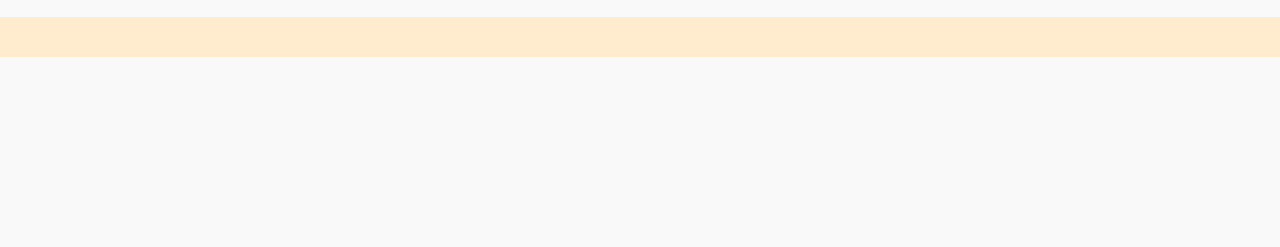
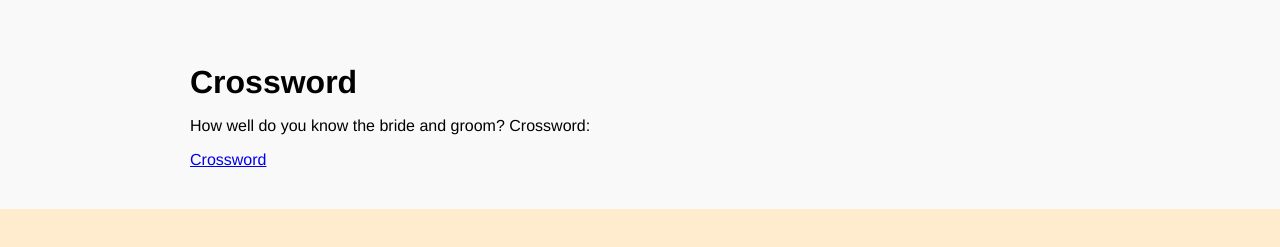
Before and after one commit to caroline-and-jack/caroline-and-jack.github.io, a plain HTML site: page index.html in a window 1280 px wide. Shown: the part 1135-1382 px from the top of the page. Before the commit the page ends 1192 px from the top, so only its background shows below. Drawn offline with Linux system fonts and the light colour scheme.

Commit message:
Update index.html

```diff
--- a/index.html
+++ b/index.html
@@ -33,6 +33,12 @@
         </div>
     </section>
 
+    <section class="The wedding crossword. Edited by the bride and groom">
+        <h2>Crossword</h2>
+        <p>How well do you know the bride and groom? Crossword: </p>
+        <a href="https://downforacross.com/beta/game/6953209-jemp" target="_blank">Crossword</a>
+    </section>
+
     <footer>
 
     </footer>
```
